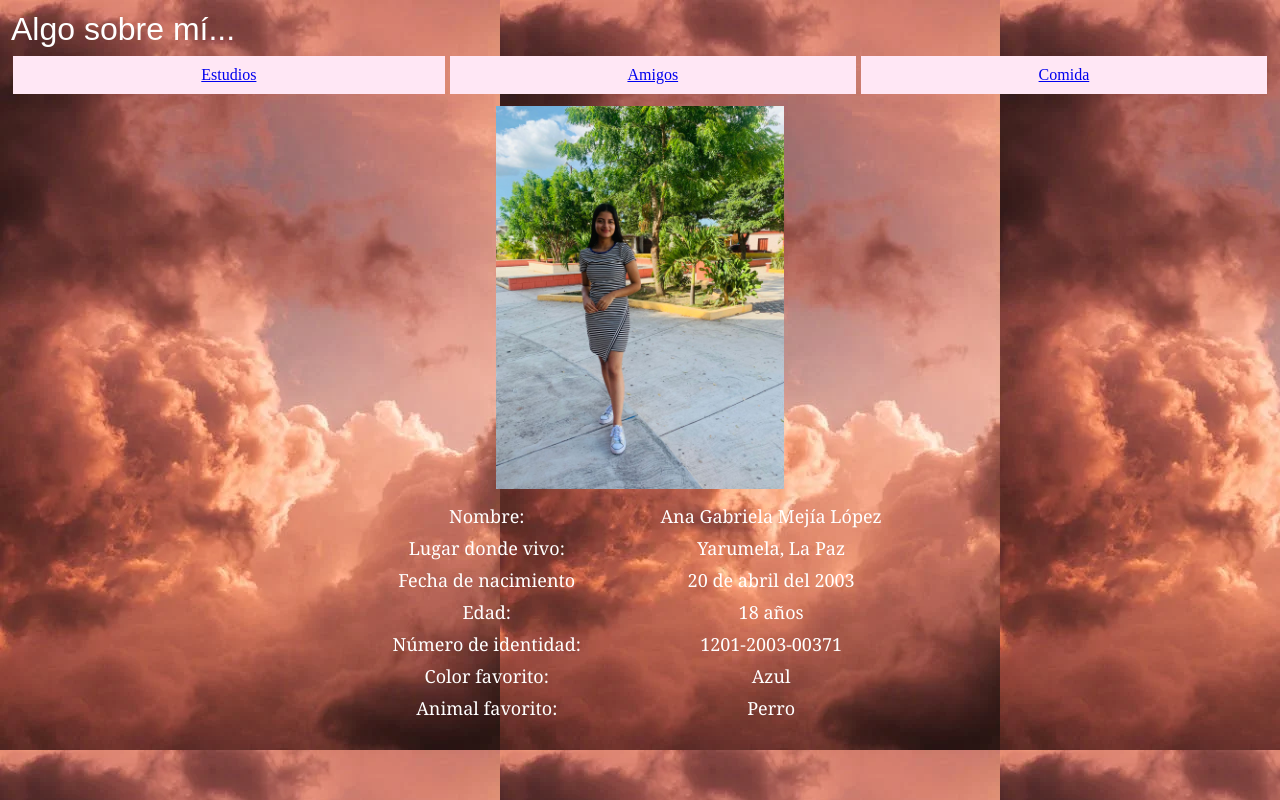
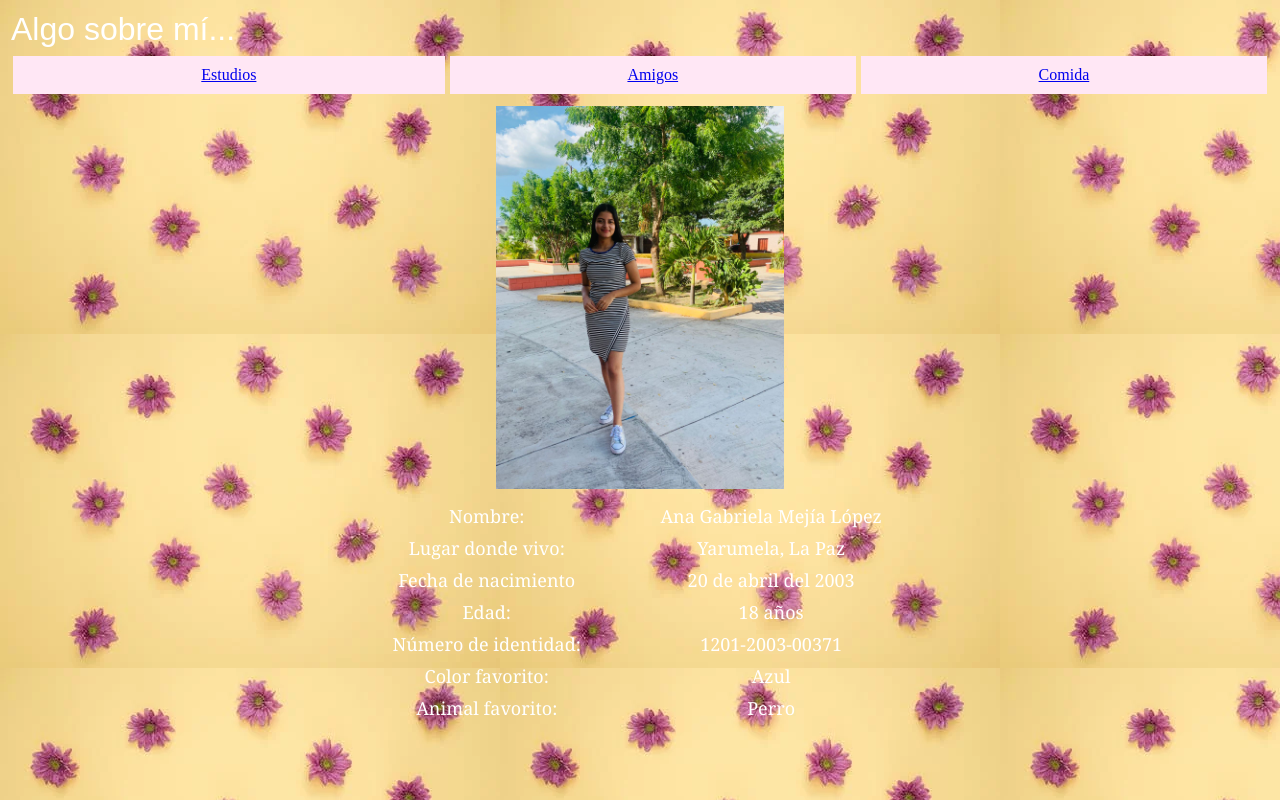
Before and after one commit to 3AnaGabriela/Pagina, a plain HTML site: page index.html in a window 1280 px wide. Drawn offline with Linux system fonts and the light colour scheme.

Commit message:
Update index.html

```diff
--- a/index.html
+++ b/index.html
@@ -3,7 +3,7 @@
 <head>
 <style>
 body {
-    background-image: url('img/fondo.jpg');
+      background-image: url('img/fondoamigos.webp');
 }
 </style>
 </head>
```
